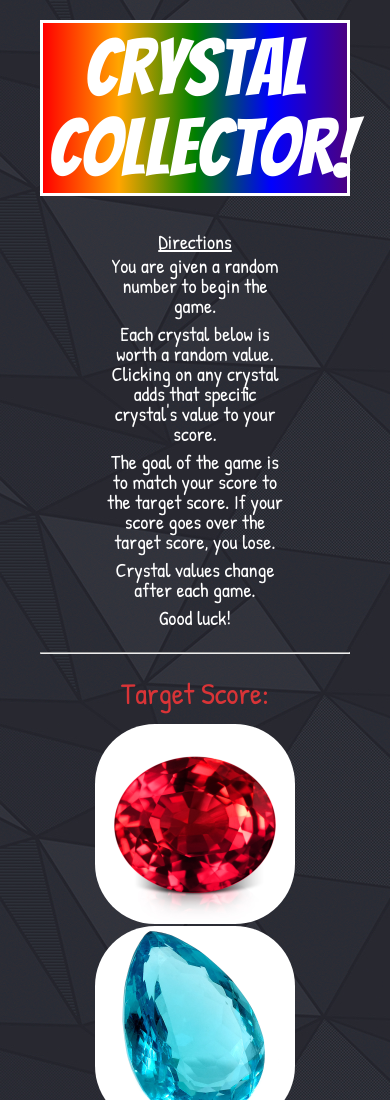
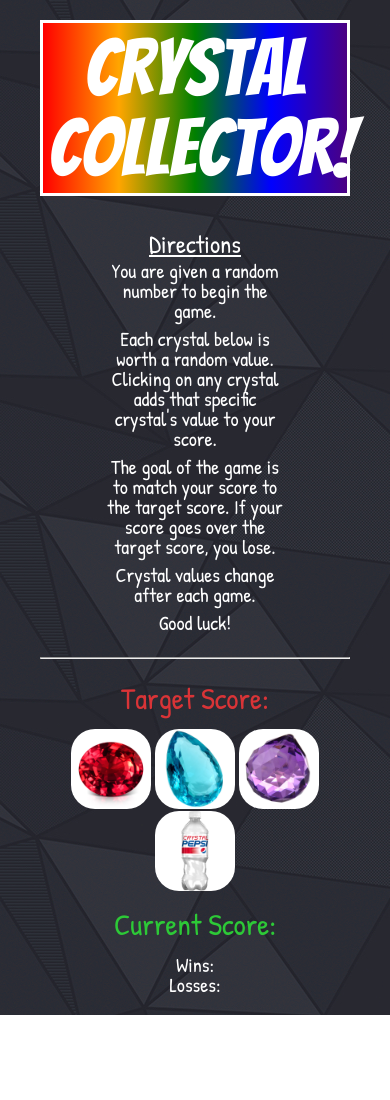
Before and after one commit to andrewpprine/unit-4-game, a plain HTML site: page index.html in a window 390 px wide. Shown: the top 1100 px of the page. After the commit the page ends 1015 px from the top, so only its background shows below. Drawn offline with nearby package versions, Linux system fonts and the light colour scheme.

Commit message:
tweaks for responsiveness

```diff
--- a/assets/css/style.css
+++ b/assets/css/style.css
@@ -1,3 +1,28 @@
+@media only screen and (max-width: 980px) {
+   #crystals img{
+      width: 150px;
+      height: 150px;
+   }
+}
+@media only screen and (max-width: 768px) {
+   #crystals img{
+      width: 125px;
+      height: 125px;
+   }
+}
+@media only screen and (max-width: 640px) {
+   #crystals img{
+      width: 100px;
+      height: 100px;
+   }
+}
+@media only screen and (max-width: 500px) {
+   #crystals img{
+      width: 80px;
+      height: 80px;
+   }
+}
+
 body {
    color: white;
    background-image: url("../images/crystalWallpaper.jpeg");
@@ -7,42 +32,35 @@ body {
    text-align: center;
    margin: 20px 40px;
 }
-
 #title {
    font-family: 'Bangers', cursive;
    font-size: 80px;
    border: 3px solid white;
    padding: 5px;
    background: linear-gradient(to right, red,orange,green,blue,indigo);
-
 }
 #directions {
-   font-family: 'Patrick Hand', cursive;
    font-size: 20px;
    margin: 20px 20%;
-
 }
 #directions h2 {
+   font-size: 25px;
    text-decoration-line: underline;
 }
 #directions p{
    padding: 4px;
 }
-
 #scoreTarget {
    font-size: 30px;
    color: #d93437;
 }
-
 #crystals img{
    border-radius: 30%;
 }
-
 #scoreCurrent {
    font-size: 30px;
    color: #2dc937;
 }
-
 #scoreTally {
    font-size: 20px;
 }
--- a/assets/javascript/game.js
+++ b/assets/javascript/game.js
@@ -1,5 +1,7 @@
 var ranNumTarget = Math.ceil(Math.random()*(120-19)+19);
+console.log(ranNumTarget);
 var ranNumCrystal = Math.ceil(Math.random()*(12-1)+1);
+console.log(ranNumCrystal);
 var totalWins
 var totalLosses
 
```
Also changed, not shown: index.html (+0 -1 lines).
